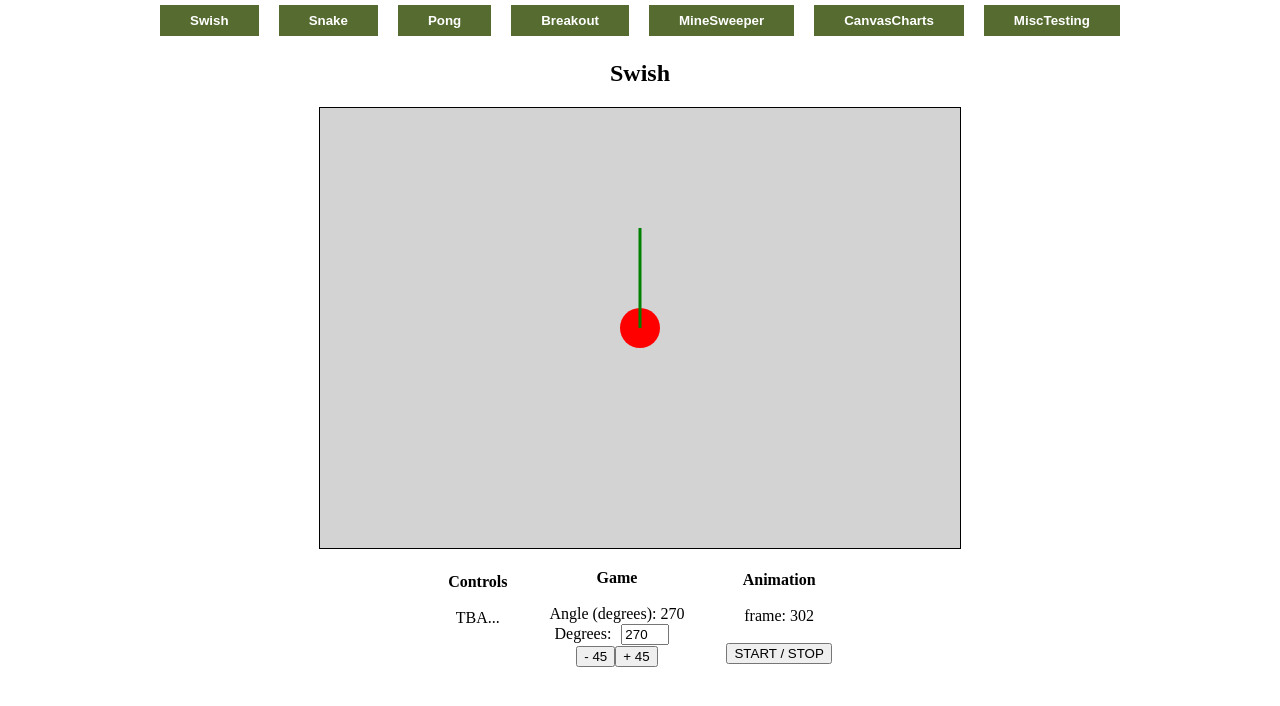
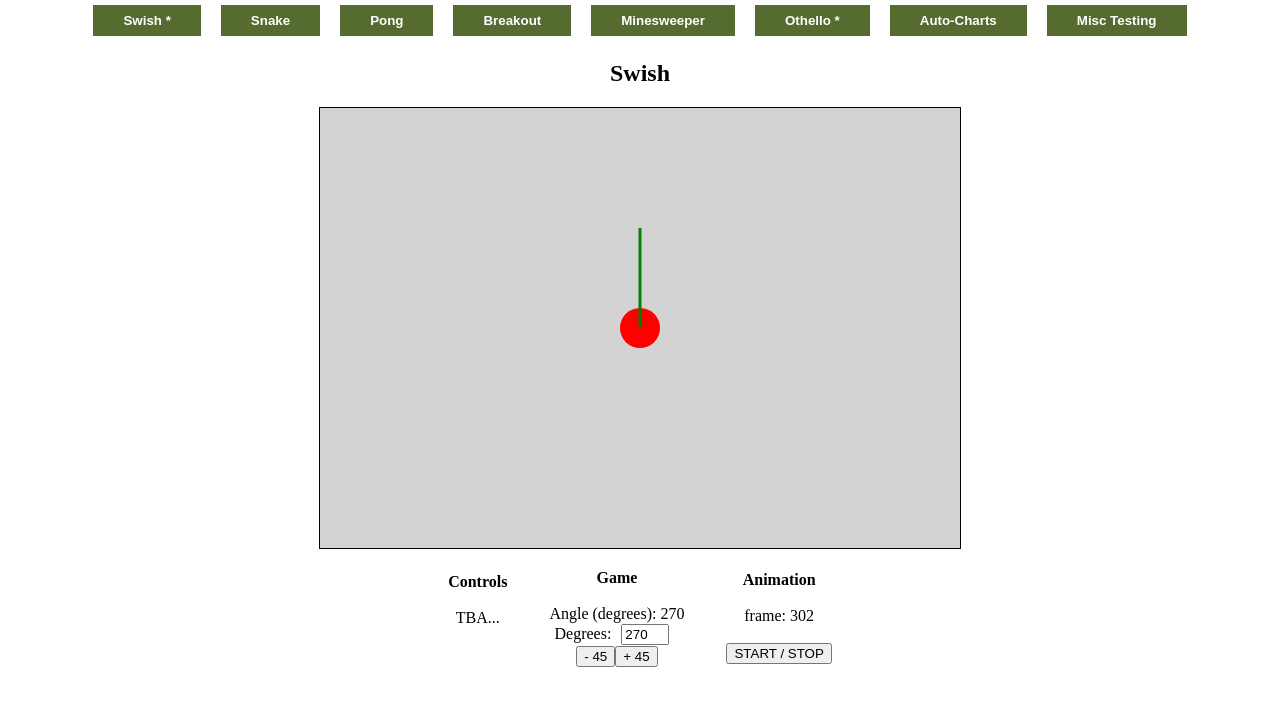
Before and after one commit to apoyhonen/base, a Vue app: page / in a window 1280 px wide. Shown: the top 706 px of the page. Built offline with nearby package versions, Linux system fonts and the light colour scheme.

Commit message:
othello init

```diff
--- a/src/App.vue
+++ b/src/App.vue
@@ -1,18 +1,15 @@
 <template>
   <div class="buttonBanner">
-    <button class="appButton" @click="shownApp = 'swish'">Swish</button>
-    <button class="appButton" @click="shownApp = 'snake'">Snake</button>
-    <button class="appButton" @click="shownApp = 'pong'">Pong</button>
-    <button class="appButton" @click="shownApp = 'breakout'">Breakout</button>
-    <button class="appButton" @click="shownApp = 'minesweeper'">MineSweeper</button>
-    <button class="appButton" @click="shownApp = 'canvascharts'">CanvasCharts</button>
-    <button class="appButton" @click="shownApp = 'misctesting'">MiscTesting</button>
+    <template v-for="(app, index) in apps" :key="'buttonTemplate-' + index">
+      <button class="appButton" @click="shownApp = app.refName">{{ app.name }}</button>
+    </template>
   </div>
   <Swish v-if="shownApp === 'swish'"></Swish>
   <Snake v-if="shownApp === 'snake'"></Snake>
   <Pong v-if="shownApp === 'pong'"></Pong>
   <Breakout v-if="shownApp === 'breakout'"></Breakout>
   <MineSweeper v-if="shownApp === 'minesweeper'"></MineSweeper>
+  <Othello v-if="shownApp === 'othello'"></Othello>
   <CanvasCharts v-if="shownApp === 'canvascharts'"></CanvasCharts>
   <MiscTesting v-if="shownApp === 'misctesting'"></MiscTesting>
 </template>
@@ -24,6 +21,7 @@ import Snake from "@/apps/SnakeApp.vue";
 import Pong from "@/apps/PongApp.vue";
 import Breakout from "@/apps/BreakoutApp.vue";
 import MineSweeper from "@/apps/MineSweeperApp.vue";
+import Othello from "@/apps/OthelloApp.vue";
 import CanvasCharts from "@/apps/CanvasCharts.vue";
 import MiscTesting from "@/apps/MiscTesting.vue";
 
@@ -31,12 +29,23 @@ import { ref } from "vue";
 
 const shownApp = ref("swish");
 
+const apps = [];
+apps.push({ refName: 'swish', name: 'Swish *' });
+apps.push({ refName: 'snake', name: 'Snake' });
+apps.push({ refName: 'pong', name: 'Pong' });
+apps.push({ refName: 'breakout', name: 'Breakout' });
+apps.push({ refName: 'minesweeper', name: 'Minesweeper' });
+apps.push({ refName: 'othello', name: 'Othello *' });
+apps.push({ refName: 'canvascharts', name: 'Auto-Charts' });
+apps.push({ refName: 'misctesting', name: 'Misc Testing' });
+
 /*
 import Swish from "@/apps/SwishApp.vue"
 import Snake from "@/apps/SnakeApp.vue";
 import Pong from "@/apps/PongApp.vue";
 import Breakout from "@/apps/BreakoutApp.vue";
 import MineSweeper from "@/apps/MineSweeperApp.vue";
+import Othello from "@/apps/OthelloApp.vue";
 import CanvasCharts from "@/apps/CanvasCharts.vue";
 import MiscTesting from "@/apps/MiscTesting.vue";
 
--- /dev/null
+++ b/src/apps/OthelloApp.vue
@@ -0,0 +1,35 @@
+<template>
+  <h3>Othello</h3>
+  <table id="othelloTable">
+    <tr v-for="rowIndex in 8" :key="'row' + rowIndex">
+      <td v-for="colIndex in grid[rowIndex]" :key="'col' + colIndex">
+        {{ !grid[rowIndex - 1][colIndex - 1] ? '' : grid[rowIndex - 1][colIndex - 1] }}
+      </td>
+    </tr>
+  </table>
+</template>
+
+<script setup>
+
+const grid = [];
+for (let i = 0; i < 8; i++) {
+  const row = [];
+  for (let j = 0; j < 8; j++) row.push(1);
+  grid.push(row);
+}
+</script>
+
+<style scoped>
+table {
+  margin: 10px auto;
+}
+table td {
+  text-align: center;
+  padding: 15px 0 0 0;
+  display: inline-block;
+  width: 45px;
+  height: 30px;
+  border: 1px solid black;
+  margin: 5px;
+}
+</style>
```
